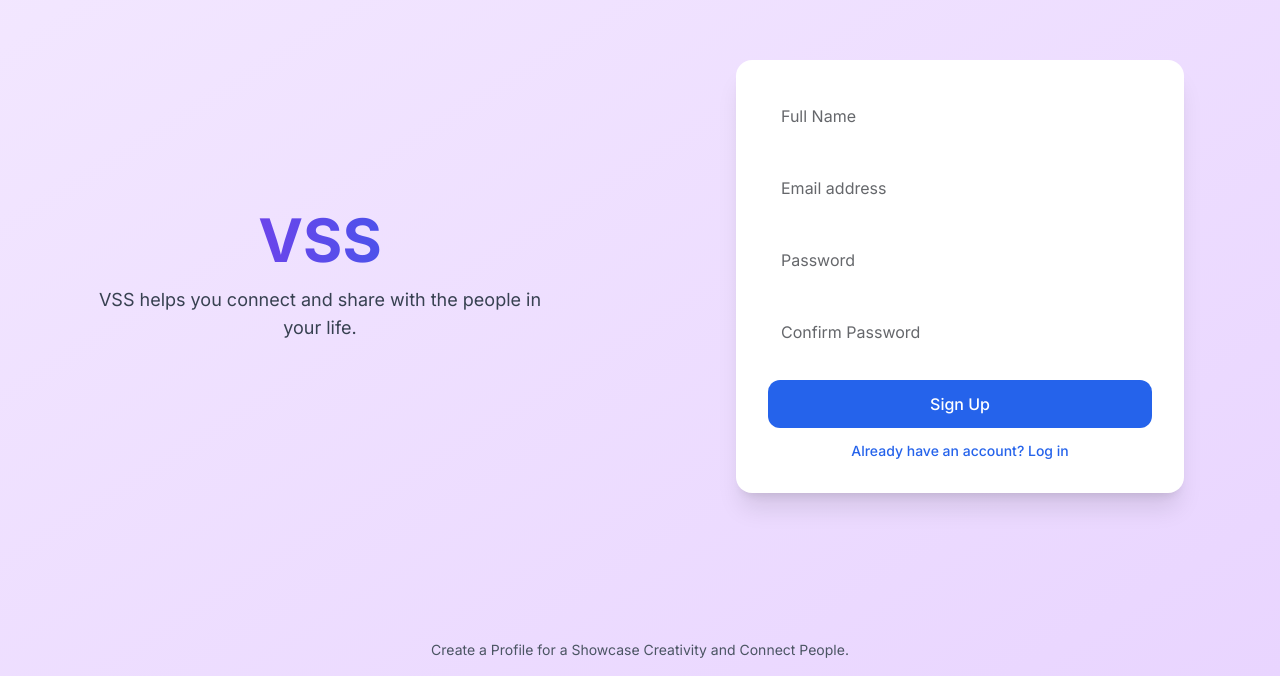
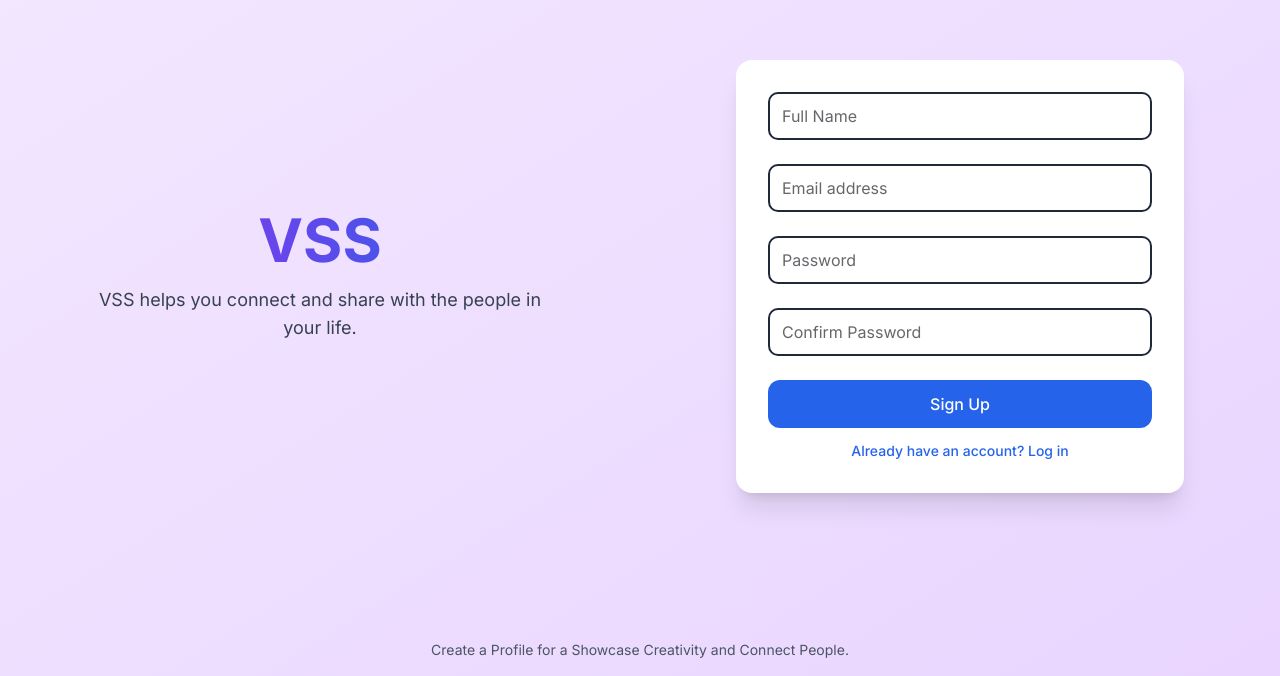
Before and after one commit to Kirtan-lokadiya/vss_next, a Next.js app: page /register in a window 1280 px wide. Shown: the part 124-800 px from the top of the page. Built offline with nearby package versions, Linux system fonts and the light colour scheme; no server answers.

Commit message:
border done

```diff
--- a/src/components/ui/VSSAuthForm.jsx
+++ b/src/components/ui/VSSAuthForm.jsx
@@ -116,7 +116,7 @@ const VSSAuthForm = ({ mode = 'login' }) => {
                     value={formData.fullName}
                     onChange={handleInputChange}
                     required
-                    className="w-full h-12 text-base"
+                    className="w-full h-12 text-base border-2 border-gray-800"
                   />
                 </div>
               )}
@@ -129,7 +129,7 @@ const VSSAuthForm = ({ mode = 'login' }) => {
                   value={formData.email}
                   onChange={handleInputChange}
                   required
-                  className="w-full h-12 text-base"
+                  className="w-full h-12 text-base border-2 border-gray-800"
                 />
               </div>
 
@@ -141,7 +141,7 @@ const VSSAuthForm = ({ mode = 'login' }) => {
                   value={formData.password}
                   onChange={handleInputChange}
                   required
-                  className="w-full h-12 text-base"
+                  className="w-full h-12 text-base border-2 border-gray-800"
                 />
               </div>
 
@@ -154,7 +154,7 @@ const VSSAuthForm = ({ mode = 'login' }) => {
                     value={formData.confirmPassword}
                     onChange={handleInputChange}
                     required
-                    className="w-full h-12 text-base"
+                    className="w-full h-12 text-base border-2 border-gray-800"
                   />
                 </div>
               )}
```
